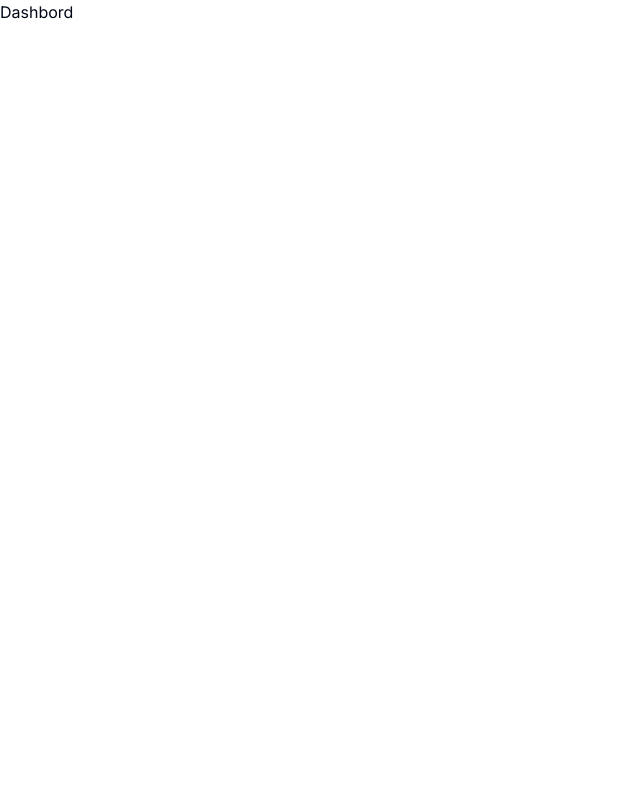
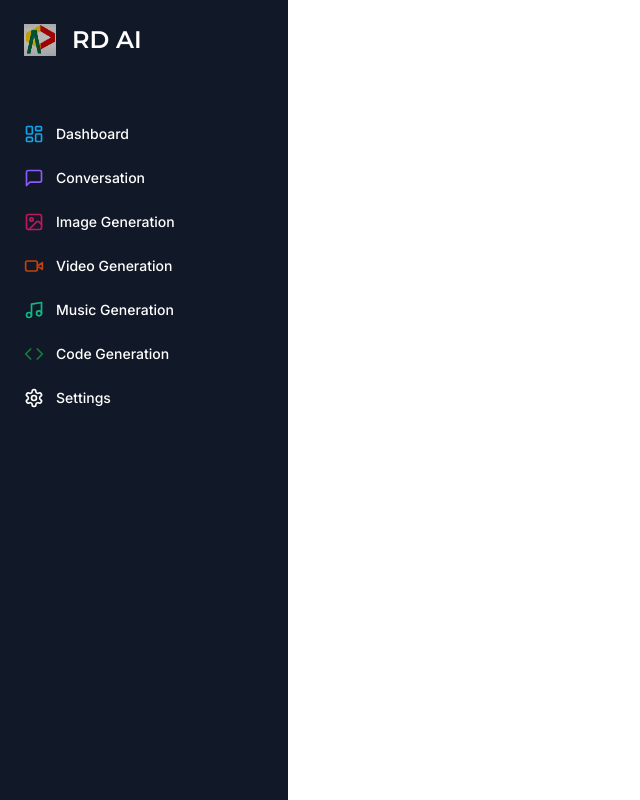
Before and after one commit to rafaldzielak/saas-ai, a Next.js app: page /dashboard in a window 1280 px wide. Shown: the whole page, without its empty margins (0-640 px from the left). Built offline with nearby package versions, Linux system fonts and the light colour scheme.

Commit message:
[FE] Layout & sidebar + mobile sidebar

```diff
--- a/app/(dashboard)/(routes)/dashboard/page.tsx
+++ b/app/(dashboard)/(routes)/dashboard/page.tsx
@@ -1,14 +1,8 @@
 import { Button } from "@/components/ui/button";
-import { UserButton } from "@clerk/nextjs";
 import React from "react";
 
 const DashboardPage = () => {
-  return (
-    <div>
-      Dashbord
-      <UserButton afterSignOutUrl='/' />
-    </div>
-  );
+  return <div></div>;
 };
 
 export default DashboardPage;
--- /dev/null
+++ b/app/(dashboard)/layout.tsx
@@ -0,0 +1,20 @@
+import Navbar from "@/components/Navbar";
+import Sidebar from "@/components/Sidebar";
+import React, { FC, PropsWithChildren } from "react";
+
+const DashboardLayout: FC<PropsWithChildren> = ({ children }) => {
+  return (
+    <div className='h-full relative'>
+      <div className='hidden h-full md:flex md:flex-col md:fixed md:inset-y-0 z-[80] bg-gray-900 w-72'>
+        <Sidebar />
+      </div>
+      <main className='md: pl-72'>
+        <Navbar />
+        {children}
+      </main>
+      ;
+    </div>
+  );
+};
+
+export default DashboardLayout;
--- /dev/null
+++ b/components/MobileSidebar.tsx
@@ -0,0 +1,24 @@
+"use client";
+
+import React from "react";
+import { Button } from "./ui/button";
+import { MenuIcon } from "lucide-react";
+import { Sheet, SheetContent, SheetTrigger } from "./ui/sheet";
+import Sidebar from "./Sidebar";
+
+const MobileSidebar = () => {
+  return (
+    <Sheet>
+      <SheetTrigger>
+        <Button variant='ghost' size='icon' className='md:hidden'>
+          <MenuIcon />
+        </Button>
+      </SheetTrigger>
+      <SheetContent side='left' className='p-0'>
+        <Sidebar />
+      </SheetContent>
+    </Sheet>
+  );
+};
+
+export default MobileSidebar;
--- /dev/null
+++ b/components/Navbar.tsx
@@ -0,0 +1,16 @@
+import React from "react";
+import { UserButton } from "@clerk/nextjs";
+import MobileSidebar from "./MobileSidebar";
+
+const Navbar = () => {
+  return (
+    <div className='flex items-center p-4'>
+      <MobileSidebar />
+      <div className='flex w-full justify-end'>
+        <UserButton afterSignOutUrl='/app' />
+      </div>
+    </div>
+  );
+};
+
+export default Navbar;
--- /dev/null
+++ b/components/Sidebar.tsx
@@ -0,0 +1,50 @@
+"use client";
+
+import { cn } from "@/lib/utils";
+import { Montserrat } from "next/font/google";
+import Image from "next/image";
+import Link from "next/link";
+import React from "react";
+import { LayoutDashboard, MessageSquare, ImageIcon, VideoIcon, Music, Code, Settings } from "lucide-react";
+
+const montserrat = Montserrat({ weight: "600", subsets: ["latin"] });
+
+const routes = [
+  { label: "Dashboard", icon: LayoutDashboard, href: "/dashboard", color: "text-sky-500" },
+  { label: "Conversation", icon: MessageSquare, href: "/conversation", color: "text-violet-500" },
+  { label: "Image Generation", icon: ImageIcon, href: "/image", color: "text-pink-700" },
+  { label: "Video Generation", icon: VideoIcon, href: "/video", color: "text-orange-700" },
+  { label: "Music Generation", icon: Music, href: "/music", color: "text-emerald-500" },
+  { label: "Code Generation", icon: Code, href: "/code", color: "text-green-700" },
+  { label: "Settings", icon: Settings, href: "/settings" },
+];
+
+const Sidebar = () => {
+  return (
+    <div className='space-y-4 py-4 flex flex-col h-full bg-[#111827] text-white'>
+      <div className='px-3 py-2 flex-1'>
+        <Link href='/dashboard' className='flex items-center pl-3 mb-14'>
+          <div className='relative w-8 h-8 mr-4'>
+            <Image fill alt='logo' src='/logo.png' />
+          </div>
+          <h1 className={cn("text-2xl font-bold", montserrat.className)}>RD AI</h1>
+        </Link>
+        <div className='spacy-y-1'>
+          {routes.map((route) => (
+            <Link
+              href={route.href}
+              key={route.href}
+              className='text-sm group flex p-3 w-full justify-start font-medium cursor-pointer hover:text-white hover:bg-white/10 rounded-lg transition'>
+              <div className='flex items-center flex-1'>
+                <route.icon className={cn("h-5 w-5 mr-3", route.color)} />
+                {route.label}
+              </div>
+            </Link>
+          ))}
+        </div>
+      </div>
+    </div>
+  );
+};
+
+export default Sidebar;
--- /dev/null
+++ b/components/ui/sheet.tsx
@@ -0,0 +1,144 @@
+"use client"
+
+import * as React from "react"
+import * as SheetPrimitive from "@radix-ui/react-dialog"
+import { cva, type VariantProps } from "class-variance-authority"
+import { X } from "lucide-react"
+
+import { cn } from "@/lib/utils"
+
+const Sheet = SheetPrimitive.Root
+
+const SheetTrigger = SheetPrimitive.Trigger
+
+const SheetClose = SheetPrimitive.Close
+
+const SheetPortal = ({
+  className,
+  ...props
+}: SheetPrimitive.DialogPortalProps) => (
+  <SheetPrimitive.Portal className={cn(className)} {...props} />
+)
+SheetPortal.displayName = SheetPrimitive.Portal.displayName
+
+const SheetOverlay = React.forwardRef<
+  React.ElementRef<typeof SheetPrimitive.Overlay>,
+  React.ComponentPropsWithoutRef<typeof SheetPrimitive.Overlay>
+>(({ className, ...props }, ref) => (
+  <SheetPrimitive.Overlay
+    className={cn(
+      "fixed inset-0 z-50 bg-background/80 backdrop-blur-sm data-[state=open]:animate-in data-[state=closed]:animate-out data-[state=closed]:fade-out-0 data-[state=open]:fade-in-0",
+      className
+    )}
+    {...props}
+    ref={ref}
+  />
+))
+SheetOverlay.displayName = SheetPrimitive.Overlay.displayName
+
+const sheetVariants = cva(
+  "fixed z-50 gap-4 bg-background p-6 shadow-lg transition ease-in-out data-[state=open]:animate-in data-[state=closed]:animate-out data-[state=closed]:duration-300 data-[state=open]:duration-500",
+  {
+    variants: {
+      side: {
+        top: "inset-x-0 top-0 border-b data-[state=closed]:slide-out-to-top data-[state=open]:slide-in-from-top",
+        bottom:
+          "inset-x-0 bottom-0 border-t data-[state=closed]:slide-out-to-bottom data-[state=open]:slide-in-from-bottom",
+        left: "inset-y-0 left-0 h-full w-3/4 border-r data-[state=closed]:slide-out-to-left data-[state=open]:slide-in-from-left sm:max-w-sm",
+        right:
+          "inset-y-0 right-0 h-full w-3/4  border-l data-[state=closed]:slide-out-to-right data-[state=open]:slide-in-from-right sm:max-w-sm",
+      },
+    },
+    defaultVariants: {
+      side: "right",
+    },
+  }
+)
+
+interface SheetContentProps
+  extends React.ComponentPropsWithoutRef<typeof SheetPrimitive.Content>,
+    VariantProps<typeof sheetVariants> {}
+
+const SheetContent = React.forwardRef<
+  React.ElementRef<typeof SheetPrimitive.Content>,
+  SheetContentProps
+>(({ side = "right", className, children, ...props }, ref) => (
+  <SheetPortal>
+    <SheetOverlay />
+    <SheetPrimitive.Content
+      ref={ref}
+      className={cn(sheetVariants({ side }), className)}
+      {...props}
+    >
+      {children}
+      <SheetPrimitive.Close className="absolute right-4 top-4 rounded-sm opacity-70 ring-offset-background transition-opacity hover:opacity-100 focus:outline-none focus:ring-2 focus:ring-ring focus:ring-offset-2 disabled:pointer-events-none data-[state=open]:bg-secondary">
+        <X className="h-4 w-4" />
+        <span className="sr-only">Close</span>
+      </SheetPrimitive.Close>
+    </SheetPrimitive.Content>
+  </SheetPortal>
+))
+SheetContent.displayName = SheetPrimitive.Content.displayName
+
+const SheetHeader = ({
+  className,
+  ...props
+}: React.HTMLAttributes<HTMLDivElement>) => (
+  <div
+    className={cn(
+      "flex flex-col space-y-2 text-center sm:text-left",
+      className
+    )}
+    {...props}
+  />
+)
+SheetHeader.displayName = "SheetHeader"
+
+const SheetFooter = ({
+  className,
+  ...props
+}: React.HTMLAttributes<HTMLDivElement>) => (
+  <div
+    className={cn(
+      "flex flex-col-reverse sm:flex-row sm:justify-end sm:space-x-2",
+      className
+    )}
+    {...props}
+  />
+)
+SheetFooter.displayName = "SheetFooter"
+
+const SheetTitle = React.forwardRef<
+  React.ElementRef<typeof SheetPrimitive.Title>,
+  React.ComponentPropsWithoutRef<typeof SheetPrimitive.Title>
+>(({ className, ...props }, ref) => (
+  <SheetPrimitive.Title
+    ref={ref}
+    className={cn("text-lg font-semibold text-foreground", className)}
+    {...props}
+  />
+))
+SheetTitle.displayName = SheetPrimitive.Title.displayName
+
+const SheetDescription = React.forwardRef<
+  React.ElementRef<typeof SheetPrimitive.Description>,
+  React.ComponentPropsWithoutRef<typeof SheetPrimitive.Description>
+>(({ className, ...props }, ref) => (
+  <SheetPrimitive.Description
+    ref={ref}
+    className={cn("text-sm text-muted-foreground", className)}
+    {...props}
+  />
+))
+SheetDescription.displayName = SheetPrimitive.Description.displayName
+
+export {
+  Sheet,
+  SheetTrigger,
+  SheetClose,
+  SheetContent,
+  SheetHeader,
+  SheetFooter,
+  SheetTitle,
+  SheetDescription,
+}
--- a/package.json
+++ b/package.json
@@ -10,6 +10,7 @@
   },
   "dependencies": {
     "@clerk/nextjs": "^4.23.1",
+    "@radix-ui/react-dialog": "^1.0.4",
     "@radix-ui/react-slot": "^1.0.2",
     "@types/node": "20.4.5",
     "@types/react": "18.2.17",
```
Also changed, not shown: public/logo.png (added), 1 other file (tests, documents, lock files or other folders).
